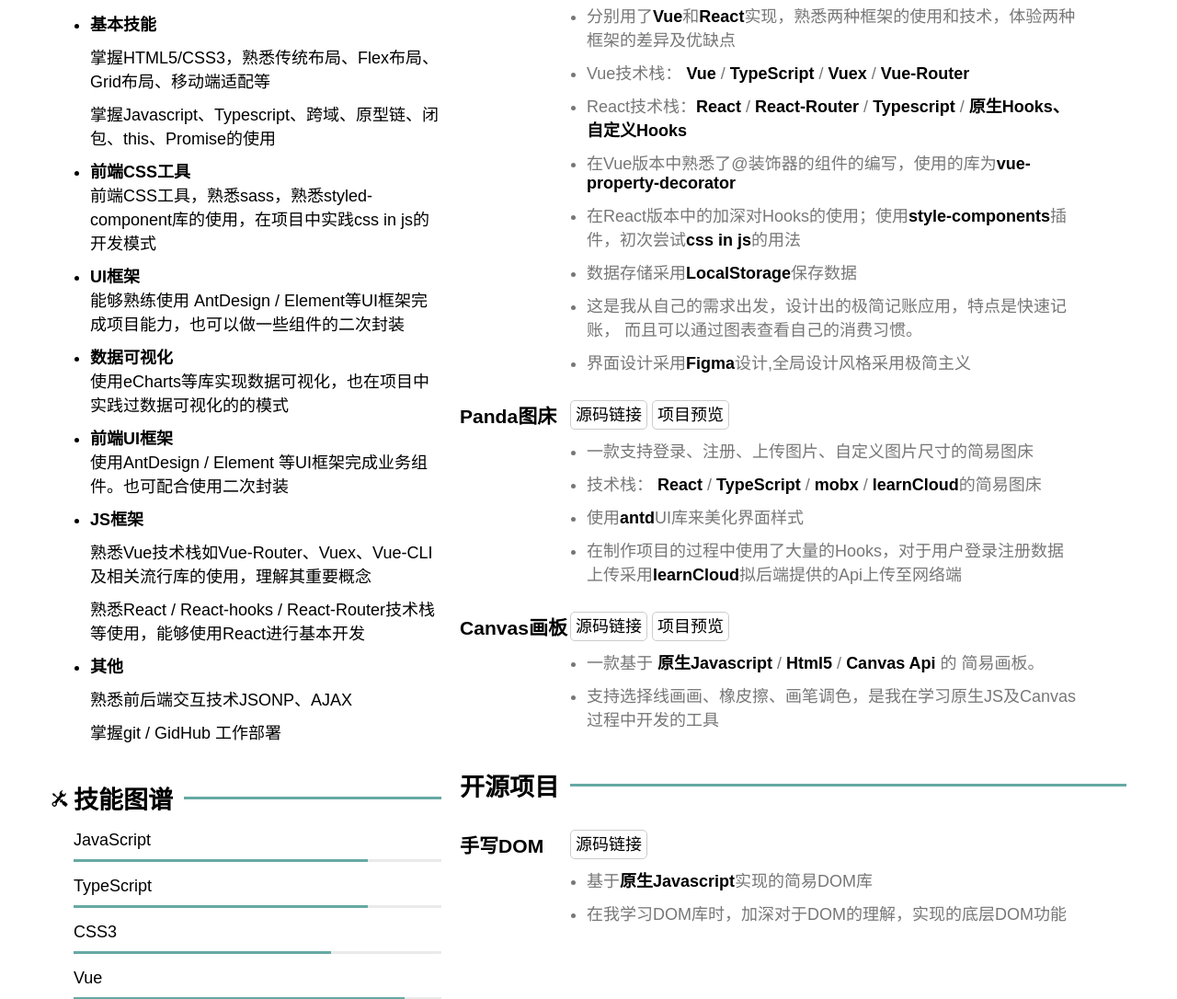
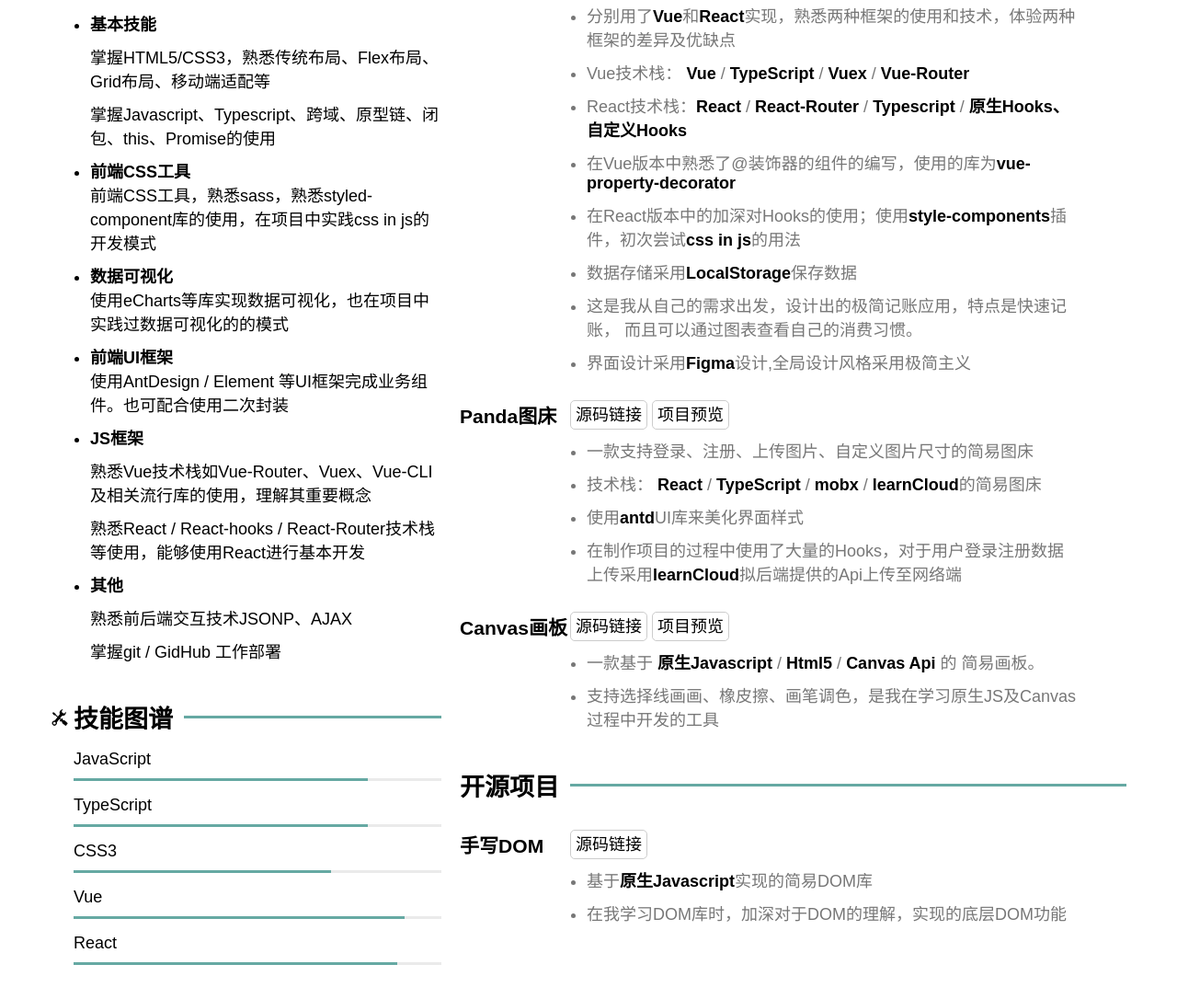
Before and after one commit to Wang-kai960620/CV, a plain HTML site: page src/index.html in a window 1280 px wide. Shown: the part 636-1722 px from the top of the page at 92% size. Drawn offline with Linux system fonts and the light colour scheme.

Commit message:
简历基本完成，需要修改技能图表

```diff
--- a/src/index.html
+++ b/src/index.html
@@ -97,10 +97,6 @@
                 <li>
                     <h4>前端CSS工具</h4>
                     前端CSS工具，熟悉sass，熟悉styled-component库的使用，在项目中实践css in js的开发模式
-                </li>
-                <li>
-                    <h4>UI框架</h4>
-                   能够熟练使用 AntDesign / Element等UI框架完成项目能力，也可以做一些组件的二次封装
                 </li>
                 <li>
                     <h4>数据可视化</h4>
```
